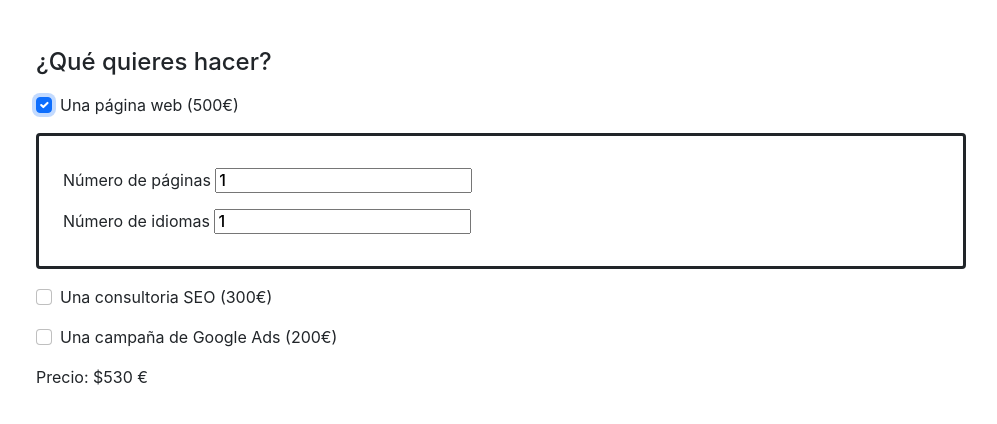
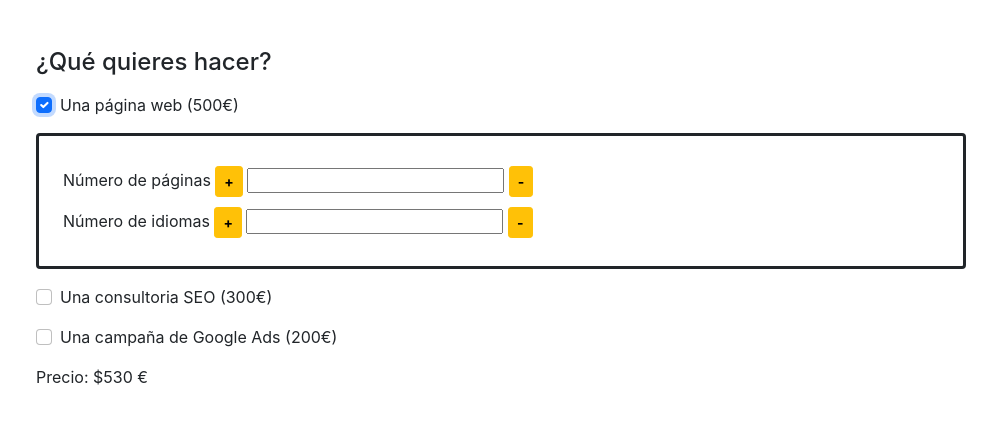
Before and after one commit to MariMatallana/REACT-Sprint-7, a React (Create React App) app: page / in a window 1280 px wide. Both pictures are taken after a click on the checkbox 90 px from the left and 104 px from the top of the page. Shown: the top 424 px of the page, without its empty margins (46-1043 px from the left). Built offline with nearby package versions, Linux system fonts and the light colour scheme.

Commit message:
ejercicio3-mitad

```diff
--- a/src/App.js
+++ b/src/App.js
@@ -2,15 +2,14 @@ import './App.css';
 import { useEffect, useState } from 'react';
 import Formulario from './Components/Formulario';
 
+
 function App() {
-
 
 
   return (
     <div className="container mt-5">
       <Formulario />
     </div>
-
   );
 }
 
--- a/src/Components/Formulario.js
+++ b/src/Components/Formulario.js
@@ -1,8 +1,8 @@
 import { calculateNewValue } from "@testing-library/user-event/dist/utils";
 import React, { Fragment, useRef } from "react";
 import { useState, useEffect } from "react";
+import  Web  from './Web'
 
-// let total = 0
 let totalWeb = 0
 
 const Formulario = () => {
@@ -43,13 +43,13 @@ const Formulario = () => {
   }
 
   function handlePages(pagesInformation) {
-    pagesInformation <1 ? pagesInformation = 1 :
-    setPagesNumber(parseInt(pagesInformation))
+    pagesInformation < 1 ? pagesInformation = 1 :
+      setPagesNumber(parseInt(pagesInformation))
   }
 
   function handleLanguajes(LanguajeInformation) {
-    LanguajeInformation <1 ? LanguajeInformation = 1 :
-    setPagesLanguaje(parseInt(LanguajeInformation))
+    LanguajeInformation < 1 ? LanguajeInformation = 1 :
+      setPagesLanguaje(parseInt(LanguajeInformation))
   }
 
   function calcular() {
@@ -61,7 +61,6 @@ const Formulario = () => {
     return precioWeb + precioSeo + precioAds
   }
 
-
   return (
     <Fragment>
       <h4>¿Qué quieres hacer?</h4>
@@ -71,13 +70,10 @@ const Formulario = () => {
           Una página web (500€)
         </label>
       </div>
-      <div className="col-10">
-        <div className="container mt-3 p-4 px-4 form-control border-dark border-3">
-          Número de páginas <input type="number" className="h6 my-2" name="pagesNumber" value={pagesNumber} onChange={(e) => handlePages(e.target.value)} />
-          <br></br>
+      <div>
+        { checkweb ? <Web languaje={pagesLanguaje} number={pagesNumber}> handlePages={handlePages} handleLanguajes={handleLanguajes}</Web> : null
 
-          Número de idiomas <input type="number" className="h6 mt-2" name="pagesLanguaje" value={pagesLanguaje} onChange={(e) => handleLanguajes(e.target.value)} />
-        </div>
+        }
       </div>
       <div className="form-check mt-3">
         <input className="form-check-input" type="checkbox" id="seo" checked={checkseo} value={300} name="seo" onChange={(e) => handleCheckseo(e.target)} />
--- /dev/null
+++ b/src/Components/Web.js
@@ -0,0 +1,17 @@
+import React, { Component } from "react";
+
+const Web = (languaje, number, handlePages, handleLanguajes) => {
+
+    return (
+        <div className="col-10">
+            <div className="container mt-3 p-4 px-4 form-control border-dark border-3">
+                Número de páginas <button className="btn btn-warning btn-sm fw-bold " >+</button> <input type="number" className="h6 my-2" name="pagesNumber" value={number} onChange={(e) => handlePages(e.target.value)} /> <button className="btn btn-warning btn-sm fw-bold">-</button>
+                <br></br>
+                Número de idiomas <button className="btn btn-warning btn-sm fw-bold">+</button> <input type="number" className="h6 mt-2" name="pagesLanguaje" value={languaje} onChange={(e) => handleLanguajes(e.target.value)} /> <button className="btn btn-warning btn-sm fw-bold">-</button>
+            </div>
+        </div>)
+
+}
+
+
+export default Web;
--- a/src/index.js
+++ b/src/index.js
@@ -6,9 +6,9 @@ import reportWebVitals from './reportWebVitals';
 
 const root = ReactDOM.createRoot(document.getElementById('root'));
 root.render(
-  // <React.StrictMode>
+  <React.StrictMode>
     <App />
-  // </React.StrictMode>
+  </React.StrictMode>
 );
 
 // If you want to start measuring performance in your app, pass a function
```
